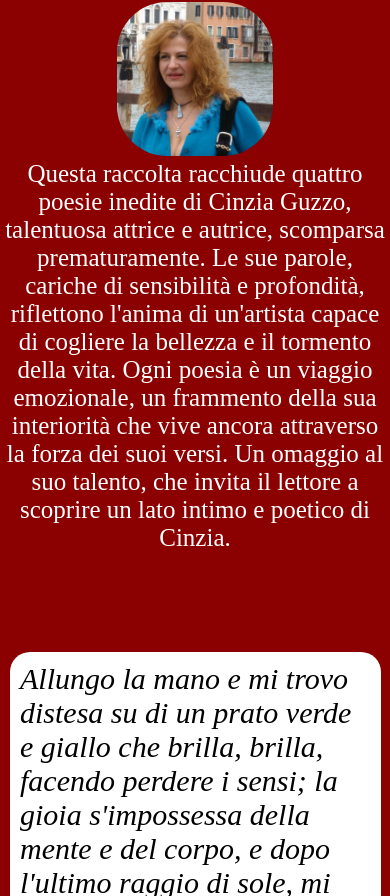
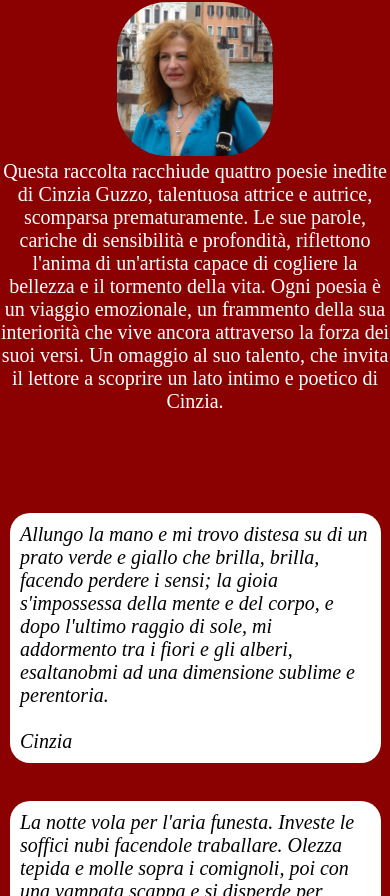
Before and after one commit to Antox003/LARCA, a plain HTML site: page cinzia.html in a window 390 px wide. Shown: the part 204-1100 px from the top of the page. Drawn offline with Linux system fonts and the light colour scheme.

Commit message:
fix mobile

```diff
--- a/mobile.css
+++ b/mobile.css
@@ -624,7 +624,7 @@ padding-left: 1rem;
 
 .container-main p{
   color: white;
-  font-size: 25px;
+  font-size: 20px;
 }
 
 .container-poesie{
@@ -636,6 +636,7 @@ padding-left: 1rem;
 .container-poesie .poesia{
   width: 90%;
   margin: 10px;
+  font-size: 20px;
 }
 
 /*FOOTER*/
```
